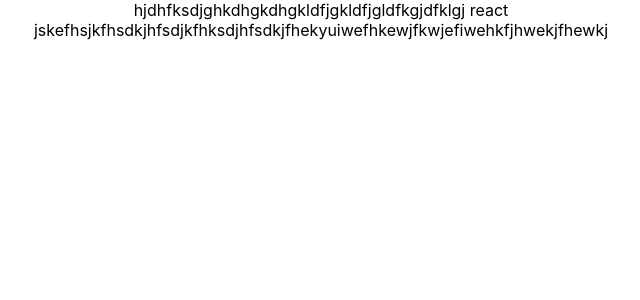
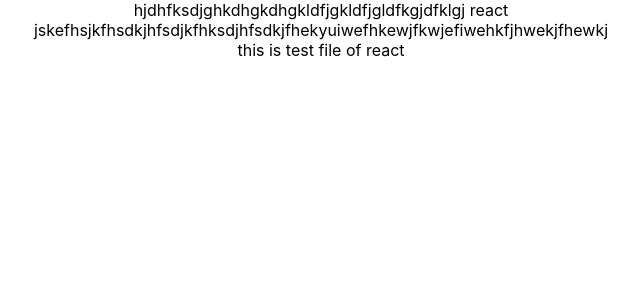
Before and after one commit to Steedhar/React-CI-CD, a React (Create React App) app in the folder my-react-app/: page / in a window 1280 px wide. Shown: the top 300 px of the page, without its empty margins (319-959 px from the left). Built offline with nearby package versions, Linux system fonts and the light colour scheme.

Commit message:
test file added

```diff
--- a/my-react-app/src/App.js
+++ b/my-react-app/src/App.js
@@ -1,11 +1,13 @@
 import logo from './logo.svg';
 import './App.css';
+import TestCom from './test';
 
 function App() {
   return (
     <div className="App">
     <span>hjdhfksdjghkdhgkdhgkldfjgkldfjgldfkgjdfklgj react</span>
     <div>jskefhsjkfhsdkjhfsdjkfhksdjhfsdkjfhekyuiwefhkewjfkwjefiwehkfjhwekjfhewkj</div>
+    <TestCom/>
     </div>
   );
 }
--- /dev/null
+++ b/my-react-app/src/test.jsx
@@ -0,0 +1,13 @@
+
+import './App.css';
+
+function TestCom() {
+  return (
+    <div className="App">
+
+    <div>this is test file of react</div>
+    </div>
+  );
+}
+
+export default TestCom;
```
